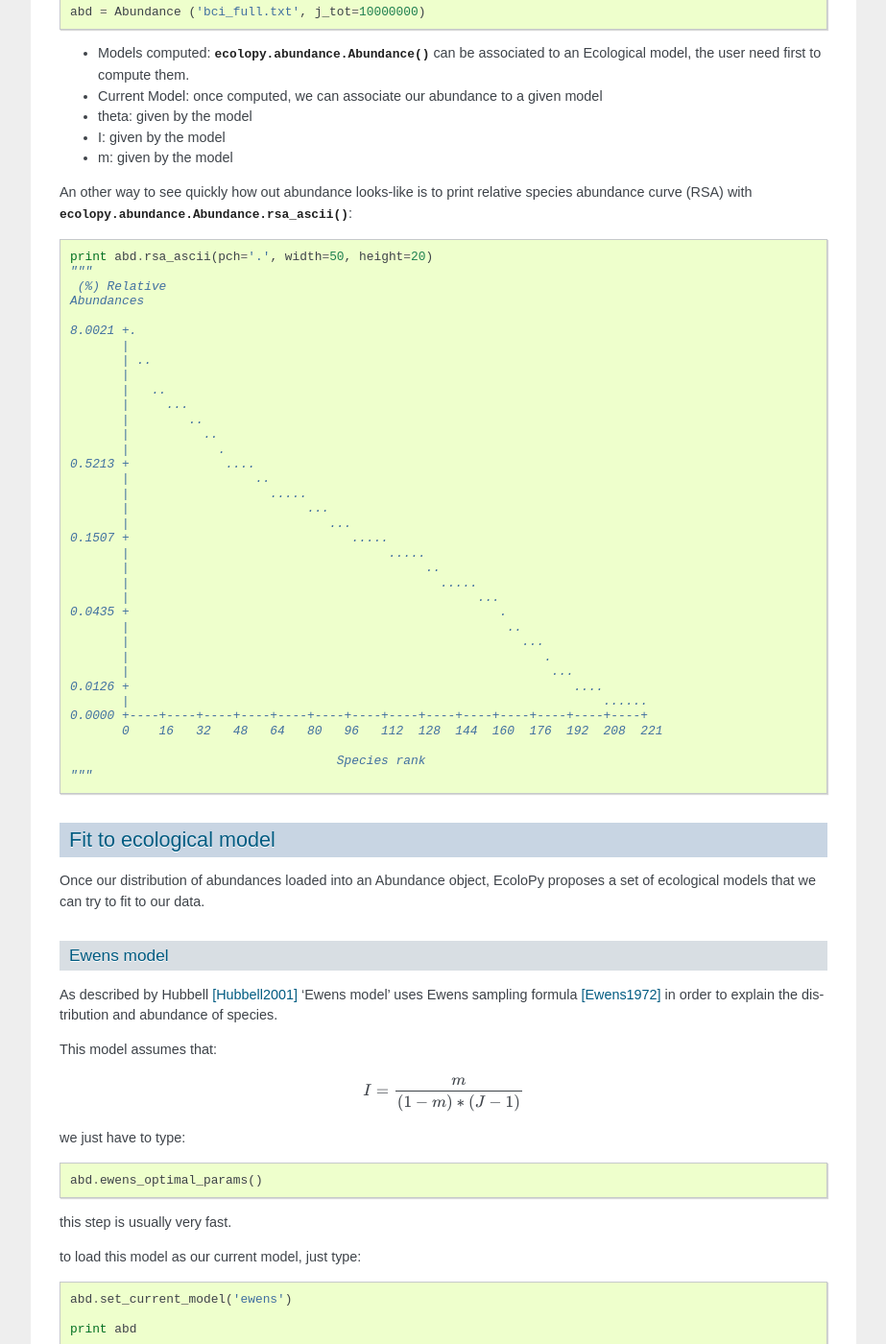
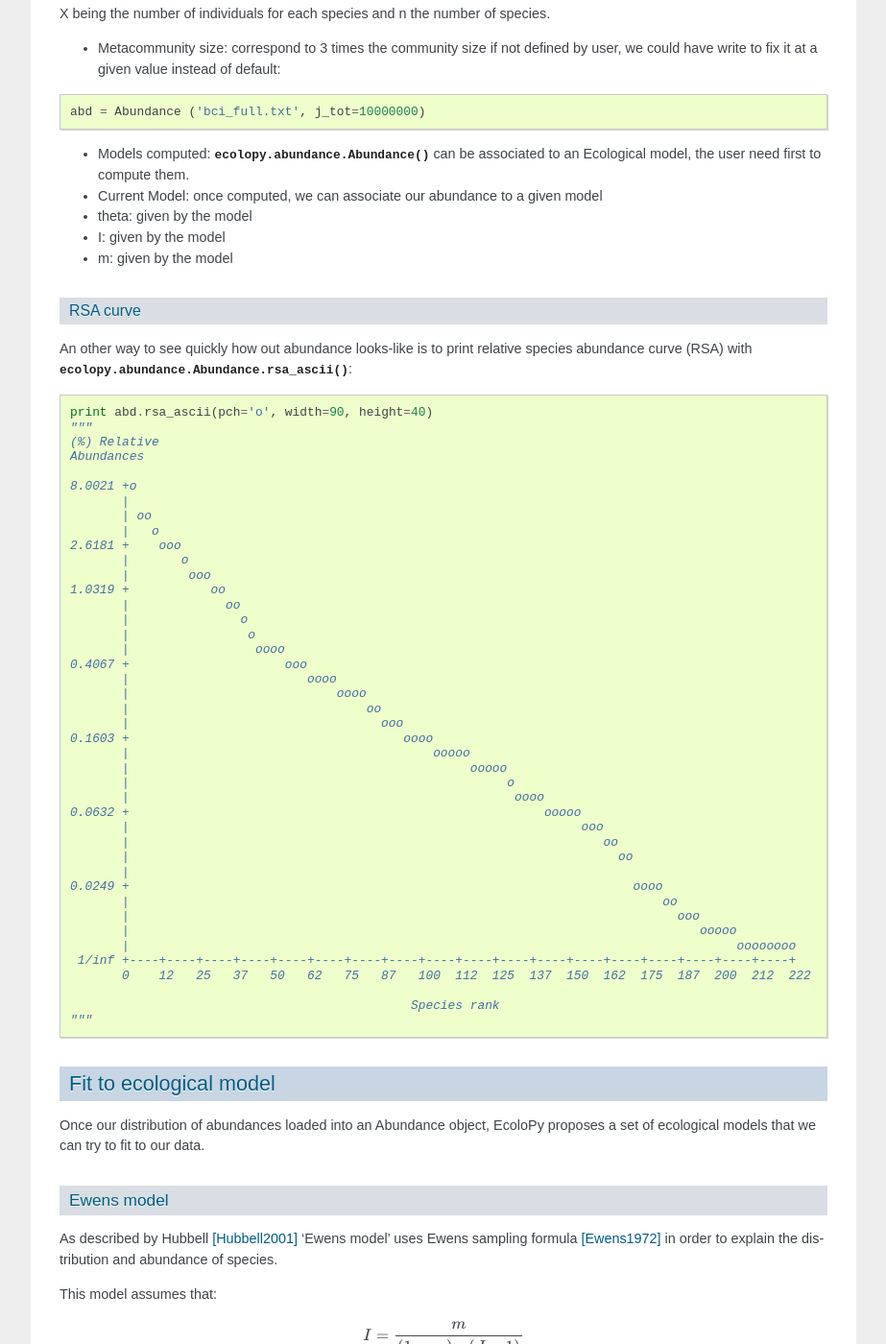
Before and after one commit to fransua/ecolopy, a Sphinx documentation site: the page built from doc/source/tutorial/load_abundance.rst, in a window 1280 px wide and 1400 px high, scrolled down 1903 px. Shown: the whole window at 96% size, without its empty margins (198-1121 px from the left). Built offline with Sphinx 7.4.7, drawn with Linux system fonts in a browser that asks for light colours; formulas are drawn with MathJax 3; some of the changed text lies outside the part shown.

```diff
--- a/doc/source/reference/reference_utils.rst
+++ b/doc/source/reference/reference_utils.rst
@@ -10,4 +10,5 @@ Some utilities
 .. autofunction:: fast_etienne_likelihood
 .. autofunction:: pre_get_stirlings
 .. autofunction:: mul_polyn
+.. autofunction:: power_polyn
 .. autofunction:: table
--- a/doc/source/tutorial/load_abundance.rst
+++ b/doc/source/tutorial/load_abundance.rst
@@ -94,43 +97,53 @@ X being the number of individuals for each species and n the number of species.
 * I: given by the model
 * m: given by the model
 
+
+RSA curve
+^^^^^^^^^
+
 An other way to see quickly how out abundance looks-like is to print relative species abundance curve (RSA) with :func:`ecolopy.abundance.Abundance.rsa_ascii`:
 ::
-  print abd.rsa_ascii(pch='.', width=50, height=20)
+  print abd.rsa_ascii(pch='o', width=90, height=40)
   """
-   (%) Relative
+  (%) Relative
   Abundances
 
-  8.0021 +.
+  8.0021 +o
          |
-         | ..
+         | oo
+         |   o
+  2.6181 +    ooo
+         |       o
+         |        ooo
+  1.0319 +           oo
+         |             oo
+         |               o
+         |                o
+         |                 oooo
+  0.4067 +                     ooo
+         |                        oooo
+         |                            oooo
+         |                                oo
+         |                                  ooo
+  0.1603 +                                     oooo
+         |                                         ooooo
+         |                                              ooooo
+         |                                                   o
+         |                                                    oooo
+  0.0632 +                                                        ooooo
+         |                                                             ooo
+         |                                                                oo
+         |                                                                  oo
          |
-         |   ..
-         |     ...
-         |        ..
-         |          ..
-         |            .
-  0.5213 +             ....
-         |                 ..
-         |                   .....
-         |                        ...
-         |                           ...
-  0.1507 +                              .....
-         |                                   .....
-         |                                        ..
-         |                                          .....
-         |                                               ...
-  0.0435 +                                                  .
-         |                                                   ..
-         |                                                     ...
-         |                                                        .
-         |                                                         ...
-  0.0126 +                                                            ....
-         |                                                                ......
-  0.0000 +----+----+----+----+----+----+----+----+----+----+----+----+----+----+
-         0    16   32   48   64   80   96   112  128  144  160  176  192  208  221
+  0.0249 +                                                                    oooo
+         |                                                                        oo
+         |                                                                          ooo
+         |                                                                             ooooo
+         |                                                                                  oooooooo
+   1/inf +----+----+----+----+----+----+----+----+----+----+----+----+----+----+----+----+----+----+
+         0    12   25   37   50   62   75   87   100  112  125  137  150  162  175  187  200  212  222
 
-                                      Species rank
+                                                Species rank
   """
 
 
```
Also changed, not shown: other parts of doc/source/tutorial/load_abundance.rst (+3 -0 lines), 2 other files.
